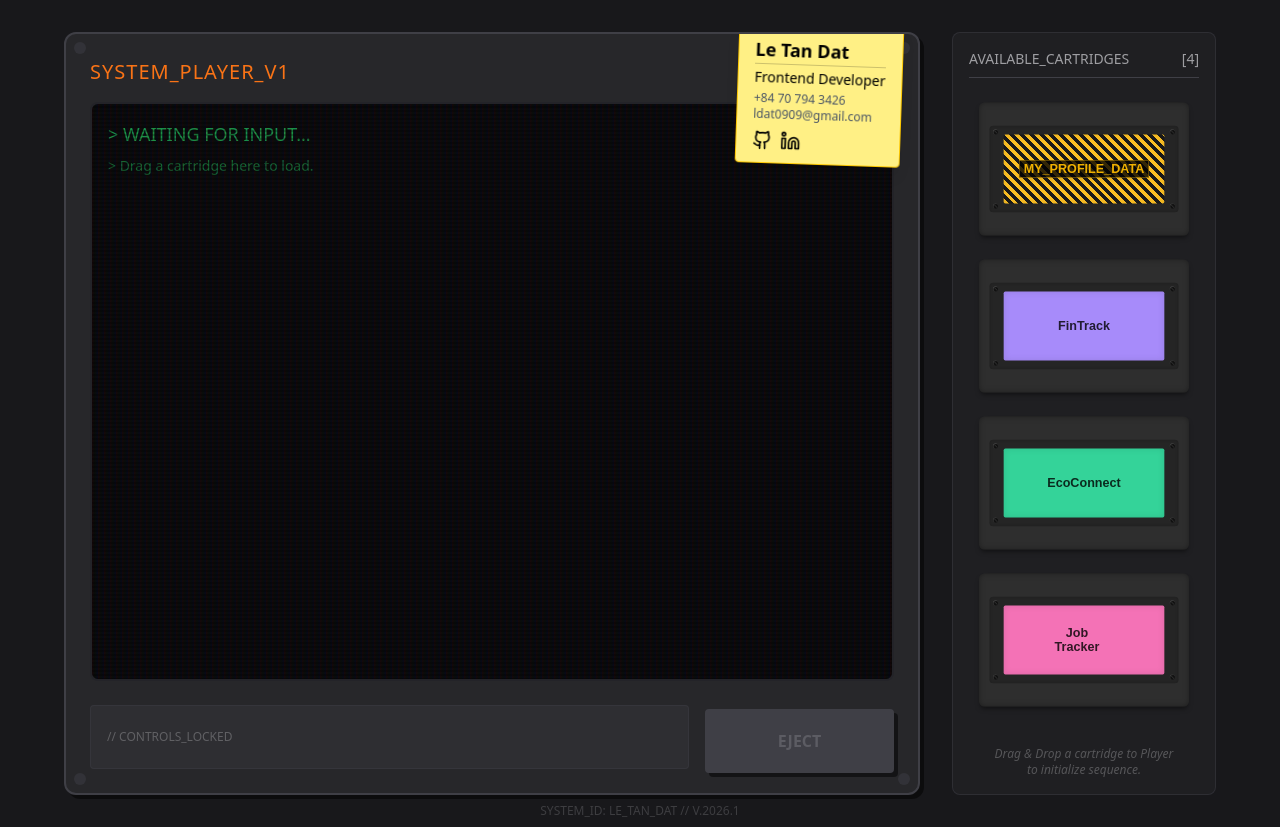
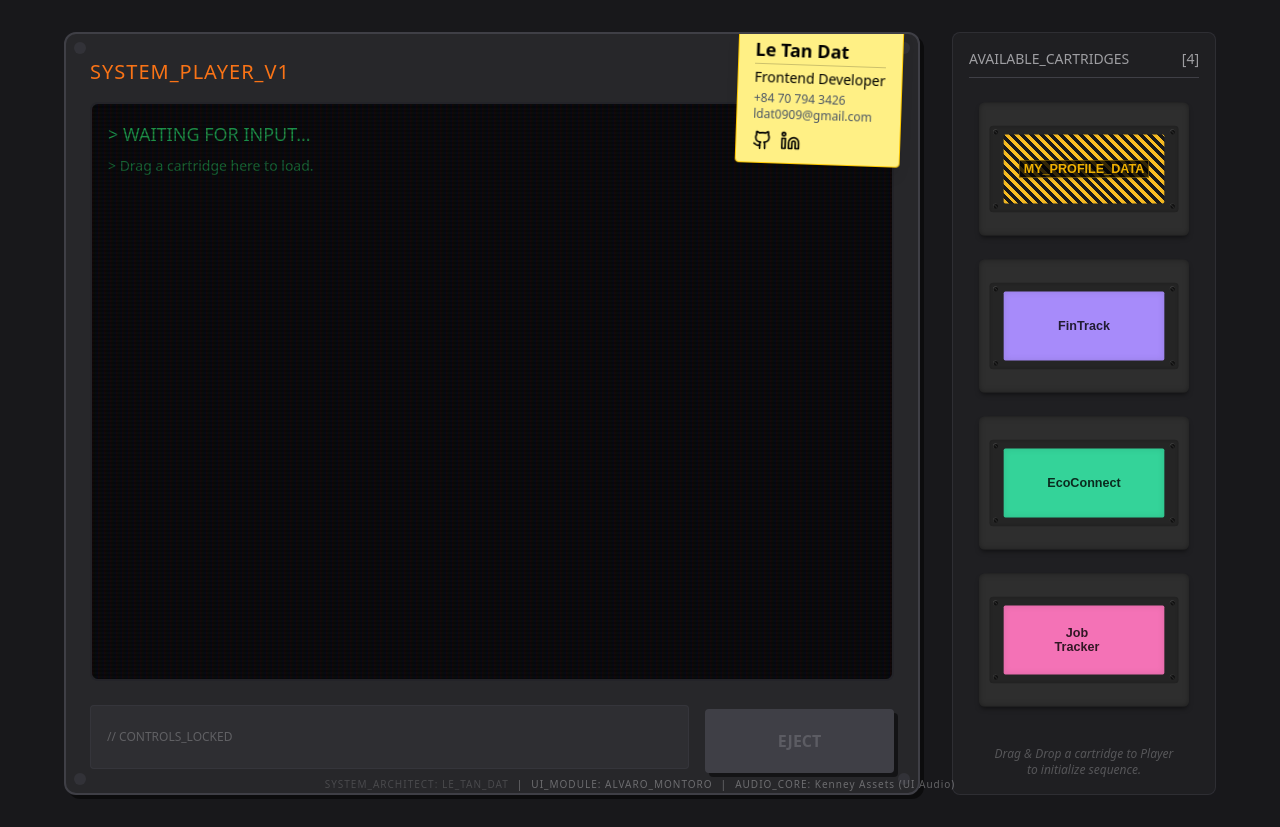
Before and after one commit to datle04/my-portfolio, a Next.js app: page / in a window 1280 px wide. Built offline with nearby package versions, Linux system fonts and the light colour scheme.

Commit message:
Change footer text

```diff
--- a/app/page.tsx
+++ b/app/page.tsx
@@ -19,9 +19,13 @@ export default function Home() {
 
       </div>
 
-      {/* Footer */}
-      <div className="absolute bottom-2 text-retro-text/20 font-mono text-xs">
-        SYSTEM_ID: LE_TAN_DAT // V.2026.1
+      {/* CREDIT FOOTER */}
+      <div className="fixed bottom-2 z-50 text-[10px] text-retro-text/40 font-mono tracking-widest pointer-events-none select-none">
+        <span className="opacity-50">SYSTEM_ARCHITECT: LE_TAN_DAT</span>
+        <span className="mx-2">|</span>
+        <span>UI_MODULE: ALVARO_MONTORO</span>
+        <span className="mx-2">|</span>
+        <span>AUDIO_CORE: Kenney Assets (UI Audio)</span>
       </div>
     </main>
   );
```
Also changed, not shown: components/cassete.tsx (renamed from components/Cassete.tsx).
